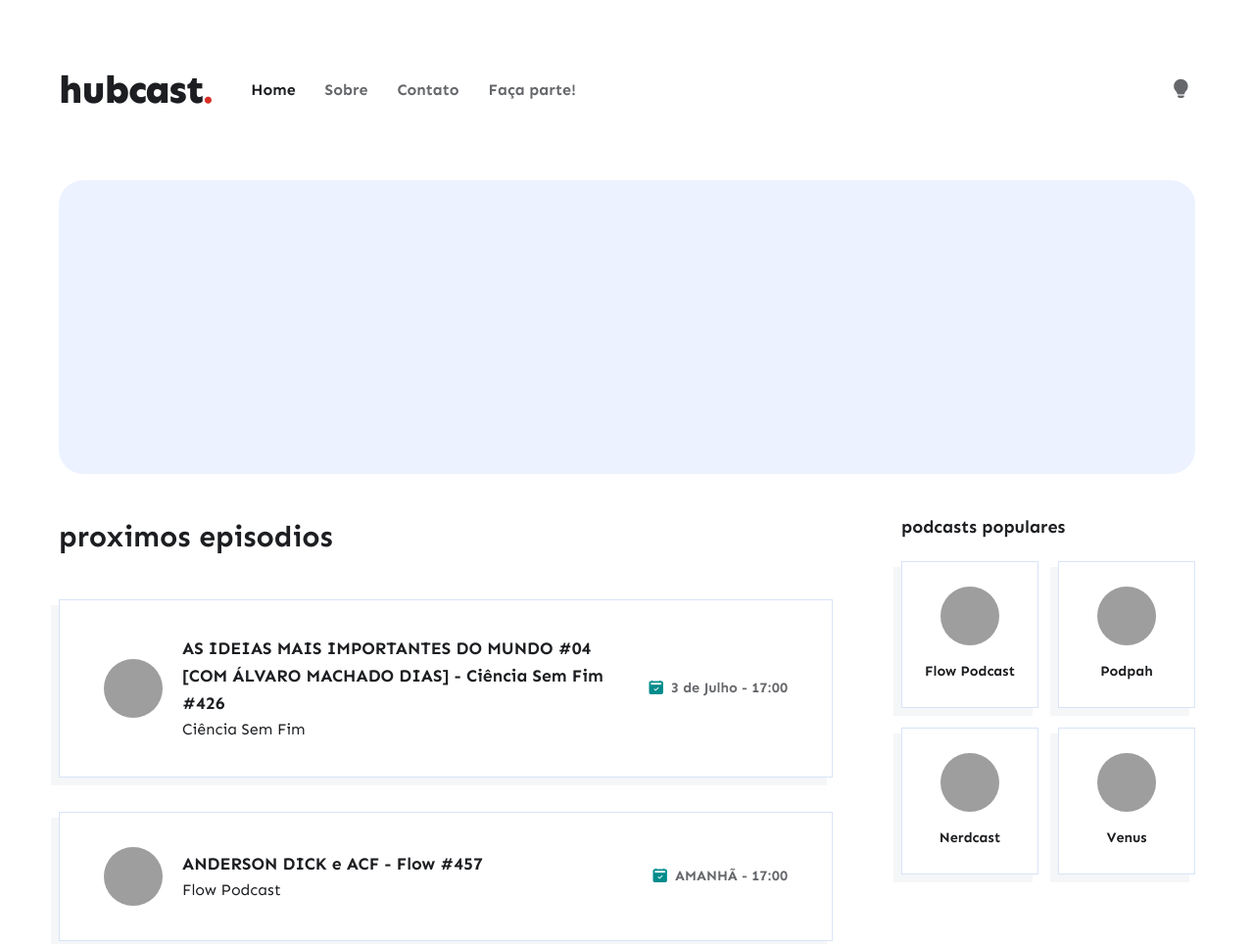
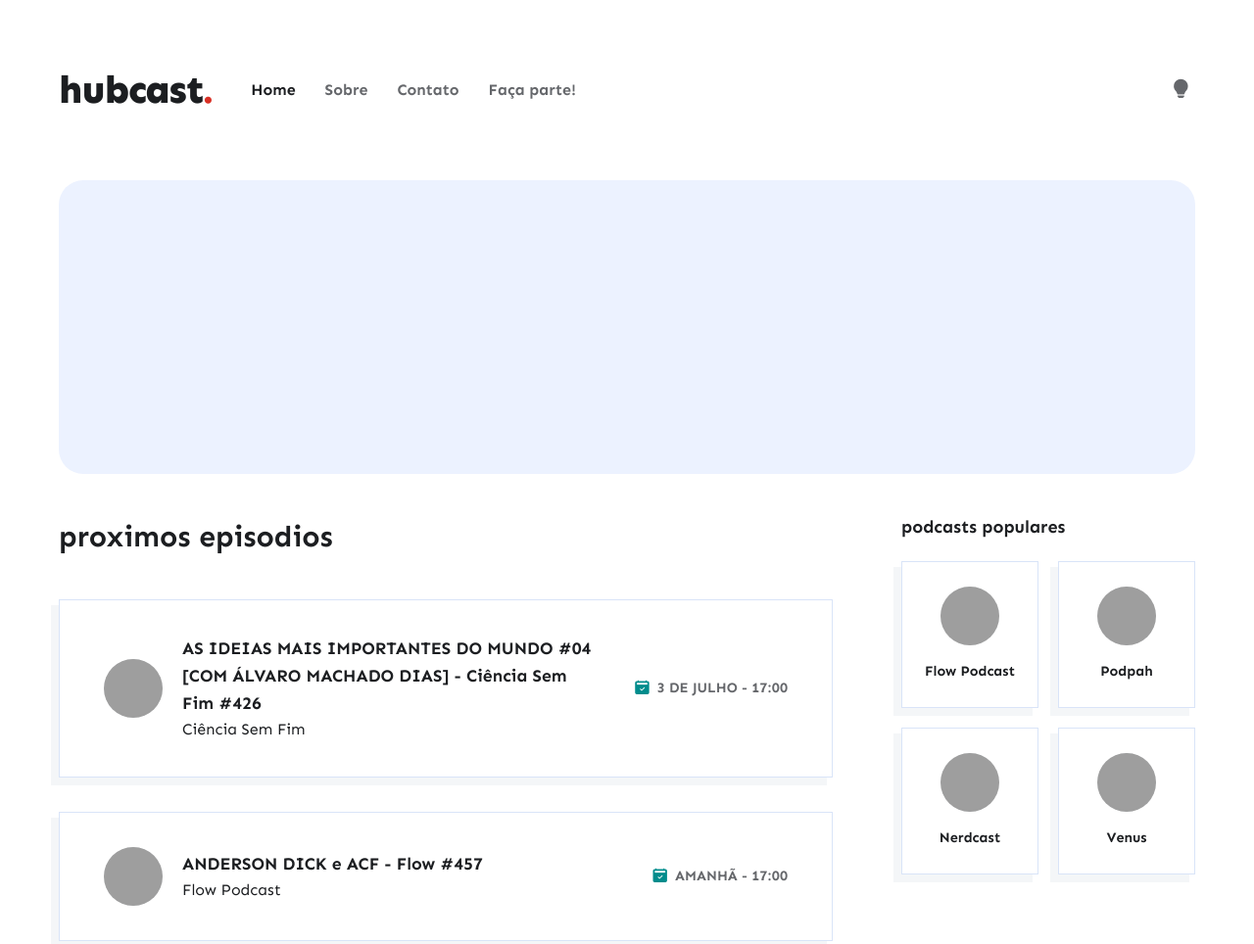
Before and after one commit to jamesleme/hubcast, a website: page public/agenda.html in a window 1280 px wide. Shown: the top 964 px of the page at 98% size. Drawn offline with nearby package versions, Linux system fonts and the light colour scheme; grey boxes are pictures that could not be loaded.

```diff
--- a/public/style.css
+++ b/public/style.css
@@ -281,7 +281,7 @@
 .upcoming-item img { width: 120px; height: 68px; object-fit: cover; flex-shrink: 0; display: block; border-radius: 8px; }
 .item-info { flex-grow: 1; }
 .item-info h3 { font-size: 1.1rem; font-weight: 600; color: var(--text-primary); }
-.item-schedule { display: flex; align-items: center; gap: 10px; font-weight: 600; font-size: 1.1rem; color: var(--accent-cyan); white-space: nowrap; margin-left: auto; padding-left: 20px; }
+.item-schedule { display: flex; align-items: center; gap: 10px; text-transform: uppercase; font-weight: 600; font-size: 1.1rem; color: var(--accent-cyan); white-space: nowrap; margin-left: auto; padding-left: 20px; }
 
 /* ============================================== */
 /* ==== LISTA AGENDA (ESTILOS SEPARADOS) ==== */
```
